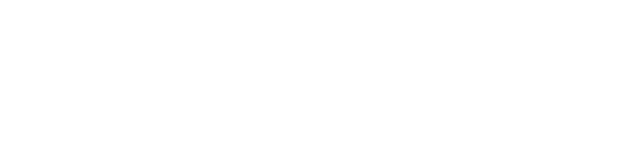
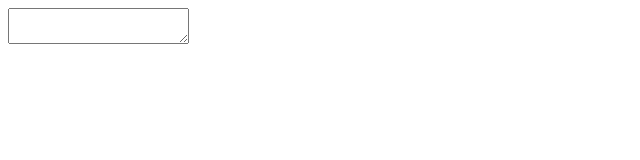
Before and after one commit to sortedmap/gb-seminar1-app, a plain HTML site: page index.html in a window 1280 px wide. Shown: the whole page, without its empty margins (0-640 px from the left). Drawn offline with Linux system fonts and the light colour scheme.

Commit message:
index.html changed, textarea added

```diff
--- a/index.html
+++ b/index.html
@@ -5,4 +5,7 @@
         <link rel="stylesheet" href="styles.css">
         <script src="script.js"></script>
     </head>
+    <body>
+        <textarea></textarea>
+    </body>
 </html>
```
